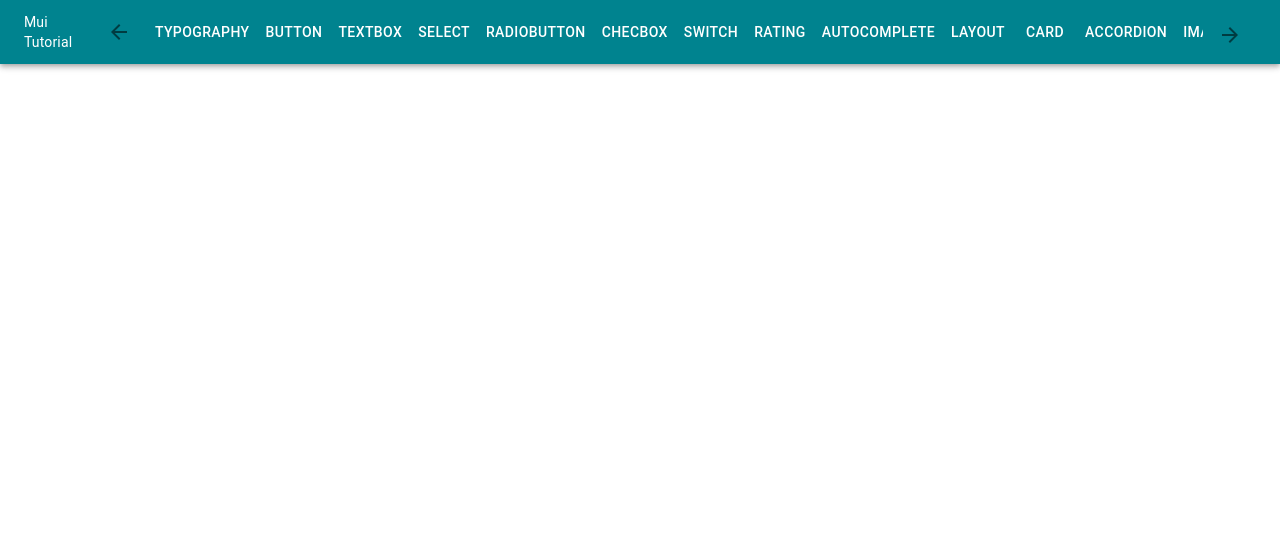
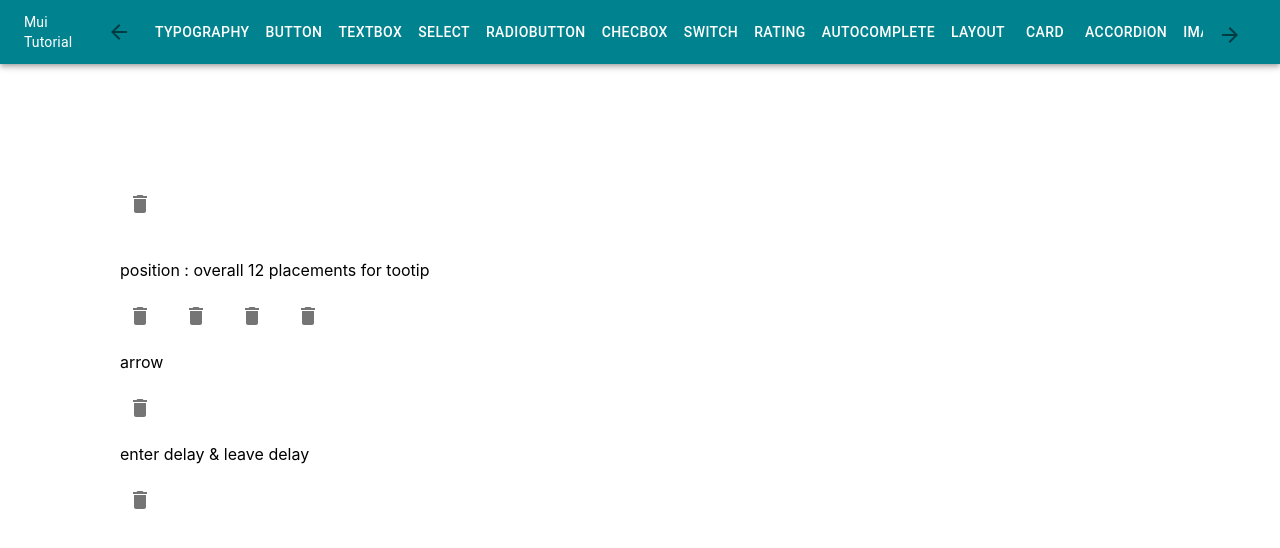
Before and after one commit to shubham-mhatre/react-typescript-material-ui, a React (Create React App) app: page /muitooltip in a window 1280 px wide. Shown: the top 548 px of the page. Built offline with nearby package versions, Linux system fonts and the light colour scheme.

Commit message:
material ui tooltip

```diff
--- a/src/App.tsx
+++ b/src/App.tsx
@@ -26,6 +26,7 @@ import MuiAvatar from './Components/MuiAvatar';
 import MuiBadge from './Components/MuiBadge';
 import MuiList from './Components/MuiList';
 import MuiChip from './Components/MuiChip';
+import MuiTooltip from './Components/MuiTooltip';
 
 function App() {
   return (
@@ -56,6 +57,7 @@ function App() {
           <Route path="/muibadge" element={<MuiBadge />}></Route>
           <Route path="/muilist" element={<MuiList />}></Route>
           <Route path="/muichip" element={<MuiChip />}></Route>
+          <Route path="/muitooltip" element={<MuiTooltip />}></Route>
         </Routes>
       </Router>
     </div>
--- a/src/Components/MuiNavbar.tsx
+++ b/src/Components/MuiNavbar.tsx
@@ -52,6 +52,7 @@ const MuiNavbar = () => {
                                 <Button color='inherit' href="/muibadge">Badge</Button>
                                 <Button color='inherit' href="/muilist">List</Button>
                                 <Button color='inherit' href="/muichip">Chip</Button>
+                                <Button color='inherit' href="/muitooltip">Tooltip</Button>
                             </div>
                         </div>
                         <div style={{ minWidth: '500px' }} />
--- /dev/null
+++ b/src/Components/MuiTooltip.tsx
@@ -0,0 +1,58 @@
+import { Tooltip, IconButton, Box, Stack } from '@mui/material'
+import DeleteIcon from '@mui/icons-material/Delete'
+import React from 'react'
+
+
+const MuiTooltip = () => {
+    return (
+        <Box mt={15} ml={15}>
+            <Tooltip title="Delete">
+                <IconButton>
+                    <DeleteIcon />
+                </IconButton>
+            </Tooltip>
+            <br></br><br></br>
+
+            <p>position : overall 12 placements for tootip</p>
+            <Stack direction={'row'} spacing={2}>
+                <Tooltip title="Delete" placement='left'>
+                    <IconButton>
+                        <DeleteIcon />
+                    </IconButton>
+                </Tooltip>
+                <Tooltip title="Delete" placement='bottom'>
+                    <IconButton>
+                        <DeleteIcon />
+                    </IconButton>
+                </Tooltip>
+                <Tooltip title="Delete" placement='top'>
+                    <IconButton>
+                        <DeleteIcon />
+                    </IconButton>
+                </Tooltip>
+                <Tooltip title="Delete" placement='right'>
+                    <IconButton>
+                        <DeleteIcon />
+                    </IconButton>
+                </Tooltip>
+            </Stack>
+
+            <p>arrow</p>
+            <Tooltip title="Delete" placement='right' arrow>
+                <IconButton>
+                    <DeleteIcon />
+                </IconButton>
+            </Tooltip>
+
+            <p>enter delay & leave delay</p>
+            <Tooltip title="Delete" placement='right' arrow
+            enterDelay={500} leaveDelay={200}>
+                <IconButton>
+                    <DeleteIcon />
+                </IconButton>
+            </Tooltip>
+        </Box>
+    )
+}
+
+export default MuiTooltip
```
